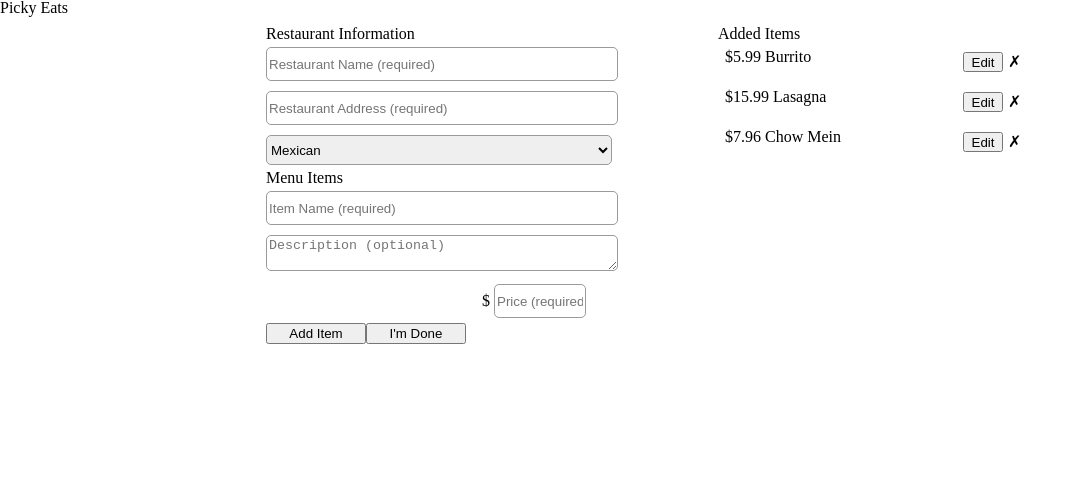
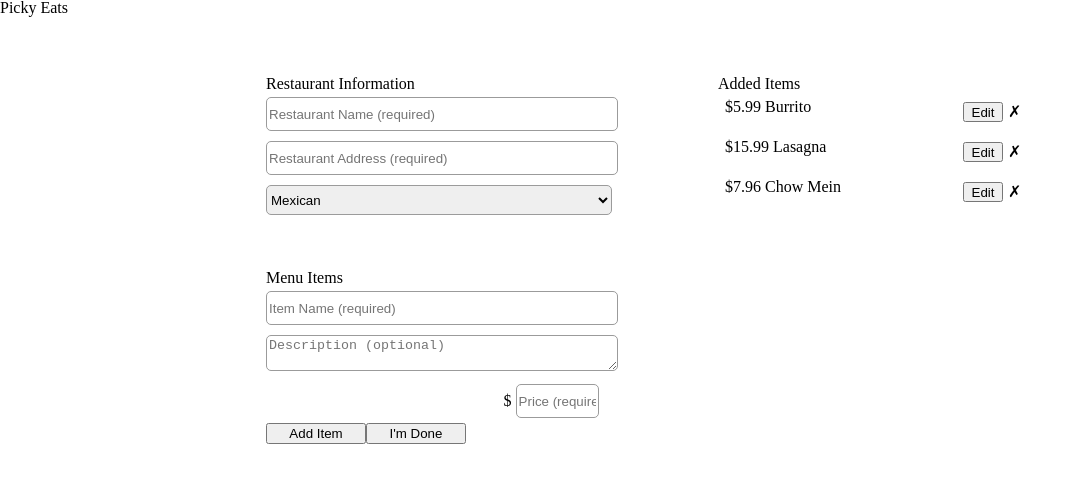
Before and after one commit to nvidyakarthik/PickyEats, a React (Create React App) app in the folder client/: page /resowner in a window 1280 px wide. Shown: the top 482 px of the page, without its empty margins (0-1083 px from the left). Built offline with nearby package versions, Linux system fonts and the light colour scheme.

Commit message:
favicon added and some styling

```diff
--- a/client/public/index.html
+++ b/client/public/index.html
@@ -6,7 +6,7 @@
   <meta name="viewport" content="width=device-width, initial-scale=1, shrink-to-fit=no">
   <meta name="theme-color" content="#000000">
   <link rel="manifest" href="%PUBLIC_URL%/manifest.json">
-  <link rel="shortcut icon" href="%PUBLIC_URL%/favicon.ico">
+  <link rel="shortcut icon" href="%PUBLIC_URL%/favicon.png">
   <!-- <link rel="stylesheet" href="https://cdnjs.cloudflare.com/ajax/libs/bootswatch/4.0.0/journal/bootstrap.min.css" /> -->
   <title>Picky Eats</title>
 </head>
--- a/client/src/pages/ResOwner/ResOwner.js
+++ b/client/src/pages/ResOwner/ResOwner.js
@@ -38,7 +38,7 @@ class ResOwner extends Component {
         return (
             <Container>
                 <div className="half">
-                    <h3>Restaurant Information</h3>
+                    <h3 className="title">Restaurant Information</h3>
 
                     <form>
                         <input
@@ -60,7 +60,7 @@ class ResOwner extends Component {
                         </select>
                     </form>
 
-                    <h3>Menu Items</h3>
+                    <h3 className="title">Menu Items</h3>
 
                     <form>
                         <input
@@ -94,7 +94,7 @@ class ResOwner extends Component {
                 </div>
 
                 <div className="half">
-                    <h3>Added Items</h3>
+                    <h3 className="title">Added Items</h3>
 
                     {this.state.menuItems.length ? (
                         <div>
--- a/client/src/pages/ResOwner/resowner.css
+++ b/client/src/pages/ResOwner/resowner.css
@@ -2,6 +2,10 @@
     float: left;
     width: 45%;
     padding: 10px;
+}
+
+.title {
+    margin-top: 50px;
 }
 
 input, select, textarea {
@@ -13,7 +17,7 @@ input, select, textarea {
 }
 
 #price {
-    margin-left: 50%;
+    margin-left: 55%;
 }
 
 #priceInput {
```
Also changed, not shown: client/public/favicon.png (added), 1 other file (tests, documents, lock files or other folders).
